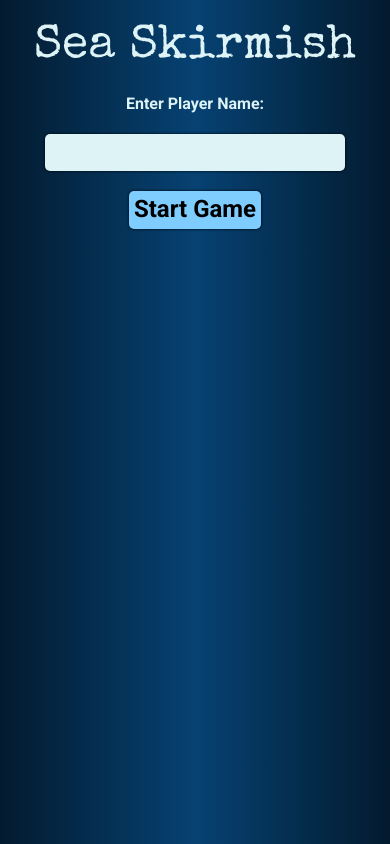
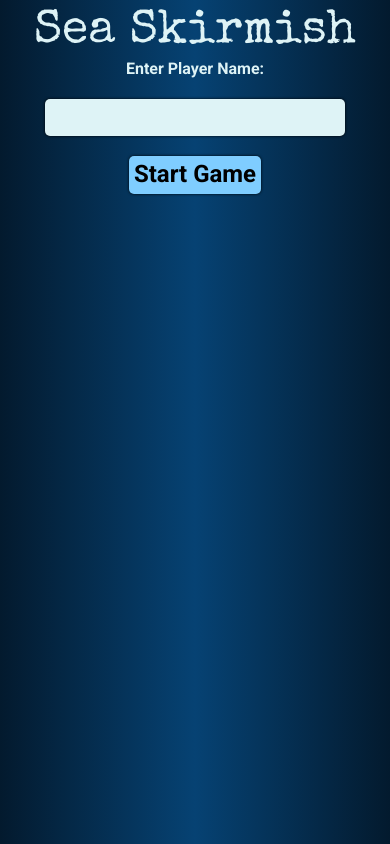
Before and after one commit to dereknill/battleship, a plain HTML site: page index.html in a window 390 px wide. Drawn offline with nearby package versions, Linux system fonts and the light colour scheme.

Commit message:
Lowered logo margin on mobile

```diff
--- a/styles.css
+++ b/styles.css
@@ -33,6 +33,12 @@ header {
   opacity: 1;
 }
 
+@media screen and (max-width: 600px) {
+  header {
+    padding: 0;
+    padding-top: 5px;
+  }
+}
 .logo-text {
   font-size: 4em;
   font-family: "Special Elite", serif;
```
